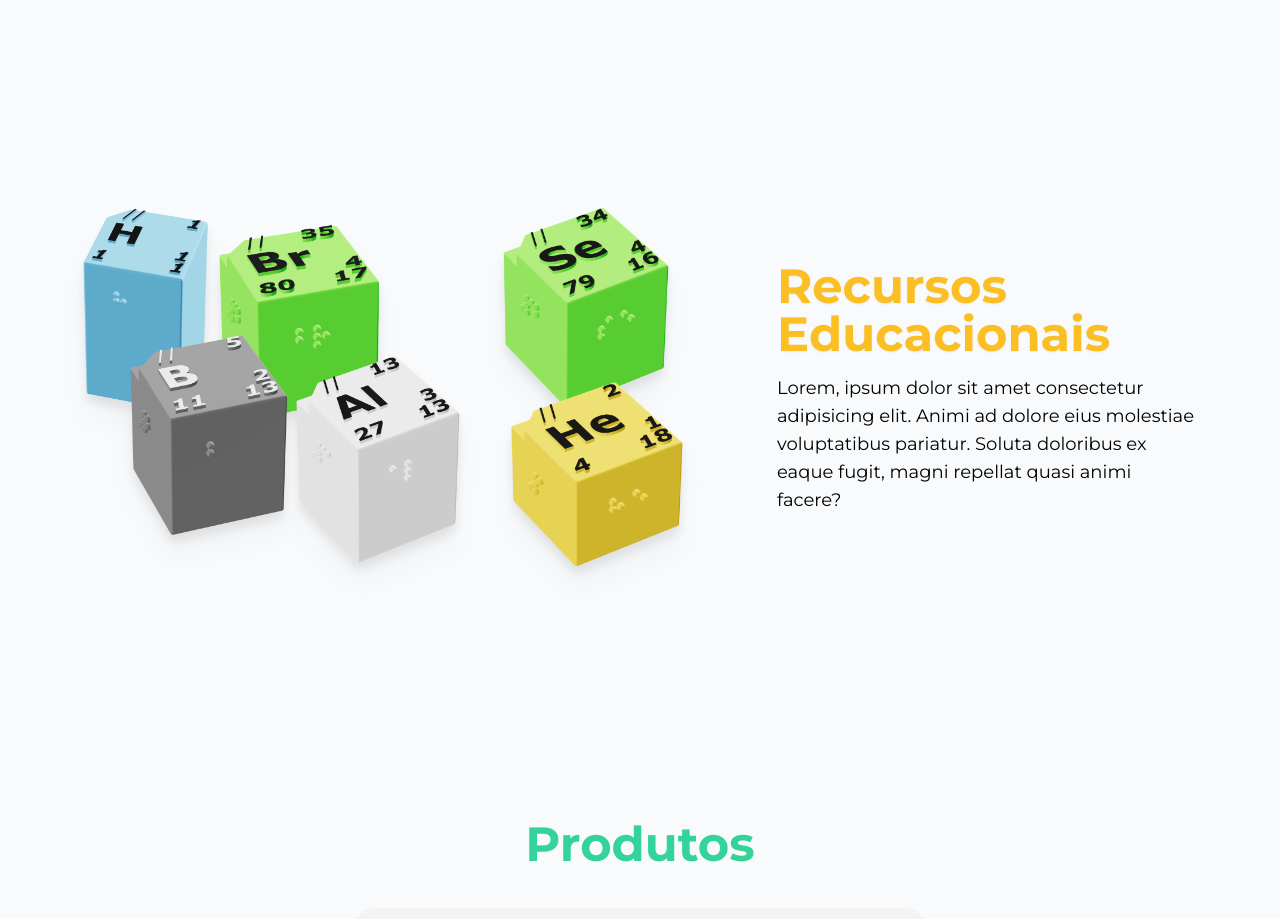
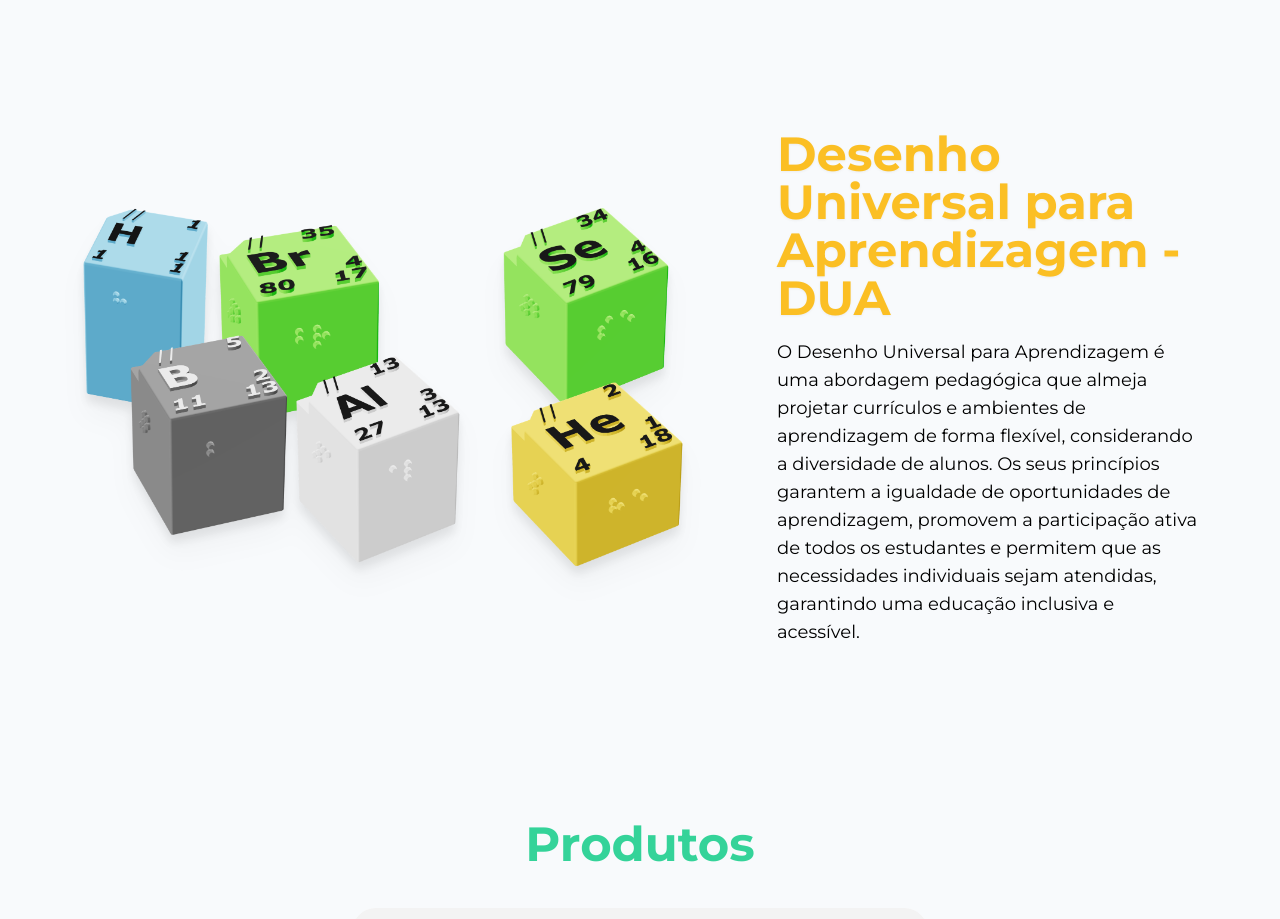
Before and after one commit to pulidoow/Inclua-Recursos-Educacionais, a React (Create React App) app: page / in a window 1280 px wide. Shown: the part 820-1739 px from the top of the page. Built offline with nearby package versions, Linux system fonts and the light colour scheme; a web font is replaced by a local one.

Commit message:
Update Infos.js

```diff
--- a/src/Infos.js
+++ b/src/Infos.js
@@ -20,10 +20,10 @@ export default function Hero() {
             <div className='flex items-center'>
                 <div className='max-w-3xl '>
                     <div className='text-white drop-shadow-sm my-4'>
-                        <h1 className='text-5xl font-bold text-amber-400'>Recursos Educacionais</h1>
+                        <h1 className='text-5xl font-bold text-amber-400'>Desenho Universal para Aprendizagem - DUA</h1>
                     </div>
                     <div className='text-lg'>
-                        <p>Lorem, ipsum dolor sit amet consectetur adipisicing elit. Animi ad dolore eius molestiae voluptatibus pariatur. Soluta doloribus ex eaque fugit, magni repellat quasi animi facere?</p>
+                        <p>O Desenho Universal para Aprendizagem é uma abordagem pedagógica que almeja projetar currículos e ambientes de aprendizagem de forma flexível, considerando a diversidade de alunos. Os seus princípios garantem a igualdade de oportunidades de aprendizagem, promovem a participação ativa de todos os estudantes e permitem que as necessidades individuais sejam atendidas, garantindo uma educação inclusiva e acessível.</p>
                     </div>
                 </div>
 
```
